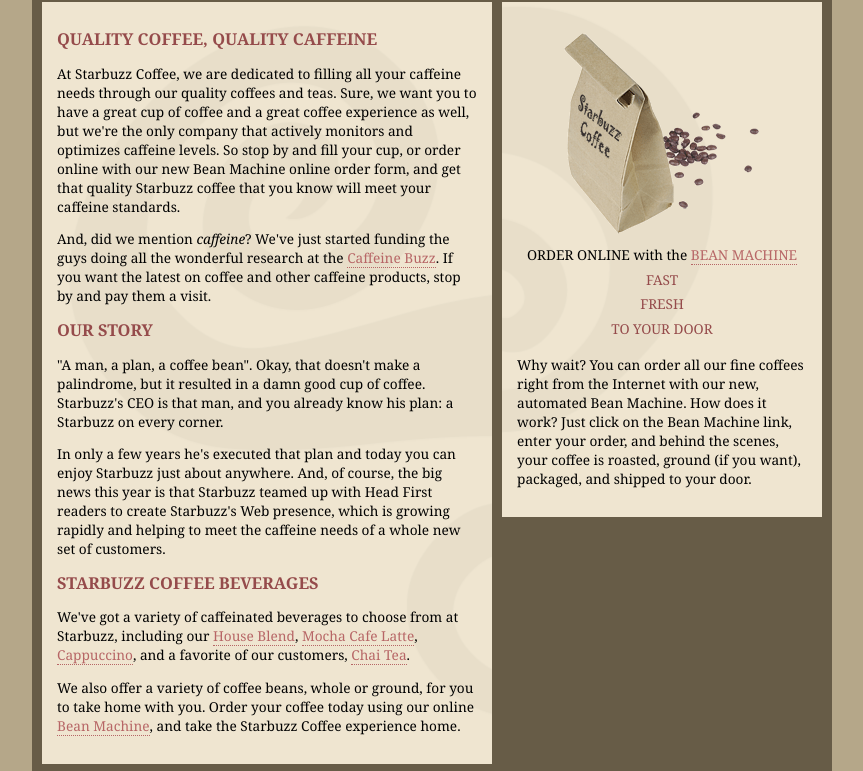
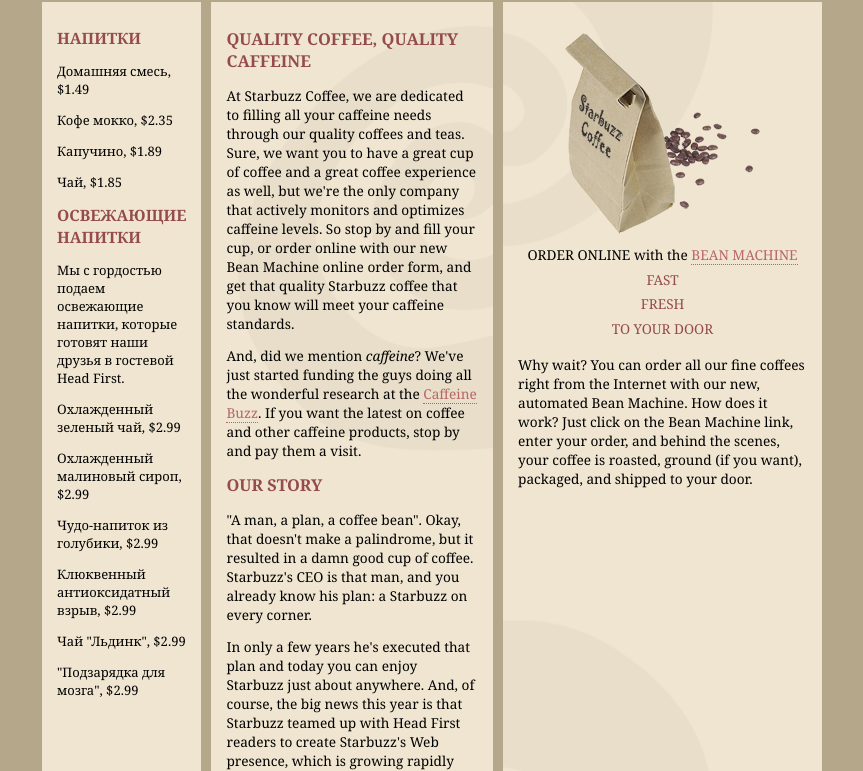
Before and after one commit to QusaiStellar/Learn_HTML_XHTML_and_CSS, a plain HTML site: page Starbuzz/index.html in a window 1280 px wide. Shown: the part 131-902 px from the top of the page, without its empty margins (208-1071 px from the left). Drawn offline with Linux system fonts and the light colour scheme.

Commit message:
add table

```diff
--- a/Starbuzz/index.html
+++ b/Starbuzz/index.html
@@ -12,7 +12,26 @@
         <div id="header">
             <img src="images/header.gif" alt="Starbuzz Coffee header image">
         </div>
-
+        <div id="tableContainer">
+            <div id="tableRow">
+                <div id="drinks">
+                    <h1>НАПИТКИ</h1>
+                    <p>Домашняя смесь, $1.49</p>
+                    <p>Кофе мокко, $2.35</p>
+                    <p>Капучино, $1.89</p>
+                    <p>Чай, $1.85</p>
+                    <h1>ОСВЕЖАЮЩИЕ НАПИТКИ</h1>
+                    <p>
+                        Мы с гордостью подаем освежающие напитки,
+                        которые готовят наши друзья в гостевой Head First.
+                    </p>
+                    <p>Охлажденный зеленый чай, $2.99</p>
+                    <p>Охлажденный малиновый сироп, $2.99</p>
+                    <p>Чудо-напиток из голубики, $2.99</p>
+                    <p>Клюквенный антиоксидатный взрыв, $2.99</p>
+                    <p>Чай "Льдинк", $2.99</p>
+                    <p>"Подзарядка для мозга", $2.99</p>
+                </div>
                 <div id="main">
                     <h1>QUALITY COFFEE, QUALITY CAFFEINE</h1>
                     <p>
@@ -81,8 +100,8 @@
                         (if you want), packaged, and shipped to your door.
                     </p>
                 </div>
-
-
+            </div>
+        </div>
         <div id="footer">
             &copy; 2012, Starbuzz Coffee
             <br>
--- a/Starbuzz/starbuzz.css
+++ b/Starbuzz/starbuzz.css
@@ -9,31 +9,47 @@ body {
   width: 800px;
   padding-top: 5px;
   padding-bottom: 5px;
-  background-color: #675c47;
   margin-left: auto;
   margin-right: auto;
 }
 
 #header {
   background-color: #675c47;
-  margin:           10px;
-  height:           108px;
+  margin: 10px 10px 0px 10px;
+  height: 108px;
+}
+
+#tableContainer {
+  display: table;
+  border-spacing: 10px;
+}
+
+#tableRow {
+  display: table-row;
 }
 
 #main {
+  display: table-cell;
   background:       #efe5d0 url(images/background.gif) top left;
   font-size:        105%;
   padding:          15px;
-  margin:           0px 10px 10px 10px;
-  width: 420px;
-  float: left;
+  vertical-align: top;
 }
 
 #sidebar {
+  display: table-cell;
   background:       #efe5d0 url(images/background.gif) bottom right;
   font-size:        105%;
   padding:          15px;
-  margin:           0px 10px 10px 470px;
+  vertical-align: top;
+}
+
+#drinks {
+  display: table-cell;
+  background-color: #efe5d0;
+  width: 20%;
+  padding: 15px;
+  vertical-align: top;
 }
 
 #footer {
@@ -41,7 +57,7 @@ body {
   color:            #efe5d0;
   text-align:       center;
   padding:          15px;
-  margin:           10px;
+  margin: 0px 10px 10px 10px;
   font-size:        90%;
   clear: left;
 }
--- /dev/null
+++ b/Starbuzz/starbuzz_v2.css
@@ -0,0 +1,62 @@
+body {
+    background-color: #b5a789;
+    font-family:      Georgia, "Times New Roman", Times, serif;
+    font-size:        small;
+    margin:           0px;
+  }
+
+  #header {
+    background-color: #675c47;
+    margin:           10px;
+    height:           108px;
+  }
+
+  #main {
+    background:       #efe5d0 url(images/background.gif) top left;
+    font-size:        105%;
+    padding:          15px;
+    margin:           0px 330px 10px 10px;
+  }
+
+  #sidebar {
+    background:       #efe5d0 url(images/background.gif) bottom right;
+    font-size:        105%;
+    padding:          15px;
+    margin:           0px 10px 10px 10px;
+    position: absolute;
+    top: 128px;
+    right: 0px;
+    width: 280px;
+  }
+
+  #footer {
+    background-color: #675c47;
+    color:            #efe5d0;
+    text-align:       center;
+    padding:          15px;
+    margin:           10px;
+    font-size:        90%;
+  }
+
+  h1 {
+    font-size:        120%;
+    color:            #954b4b;
+  }
+
+  .slogan { color: #954b4b; }
+
+  .beanheading {
+    text-align:       center;
+    line-height:      1.8em;
+  }
+
+  a:link {
+    color:            #b76666;
+    text-decoration:  none;
+    border-bottom:    thin dotted #b76666;
+  }
+  a:visited {
+    color:            #675c47;
+    text-decoration:  none;
+    border-bottom:    thin dotted #675c47;
+  }
```
Also changed, not shown: Starbuzz/index_v2.html (added, +93 -0 lines). Lines whose indentation alone changed are shown as unchanged.
